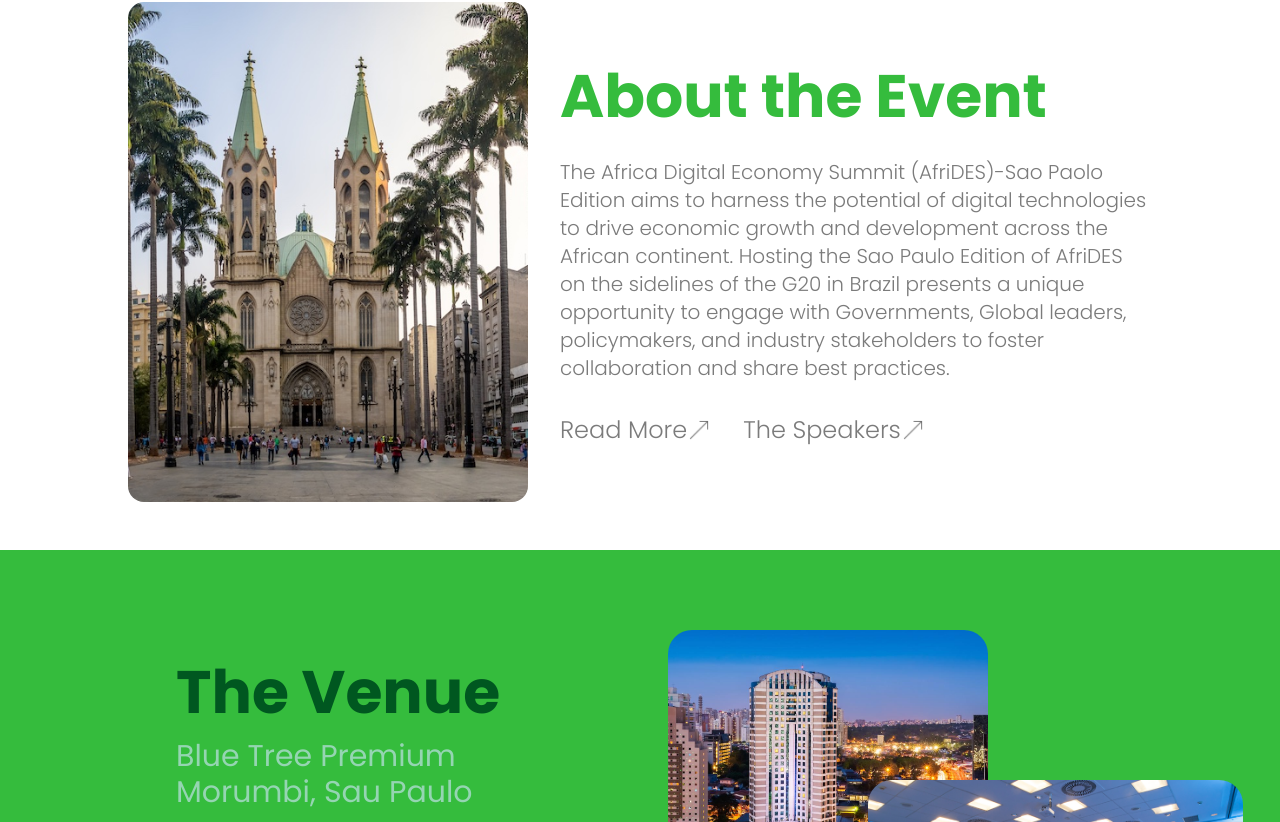
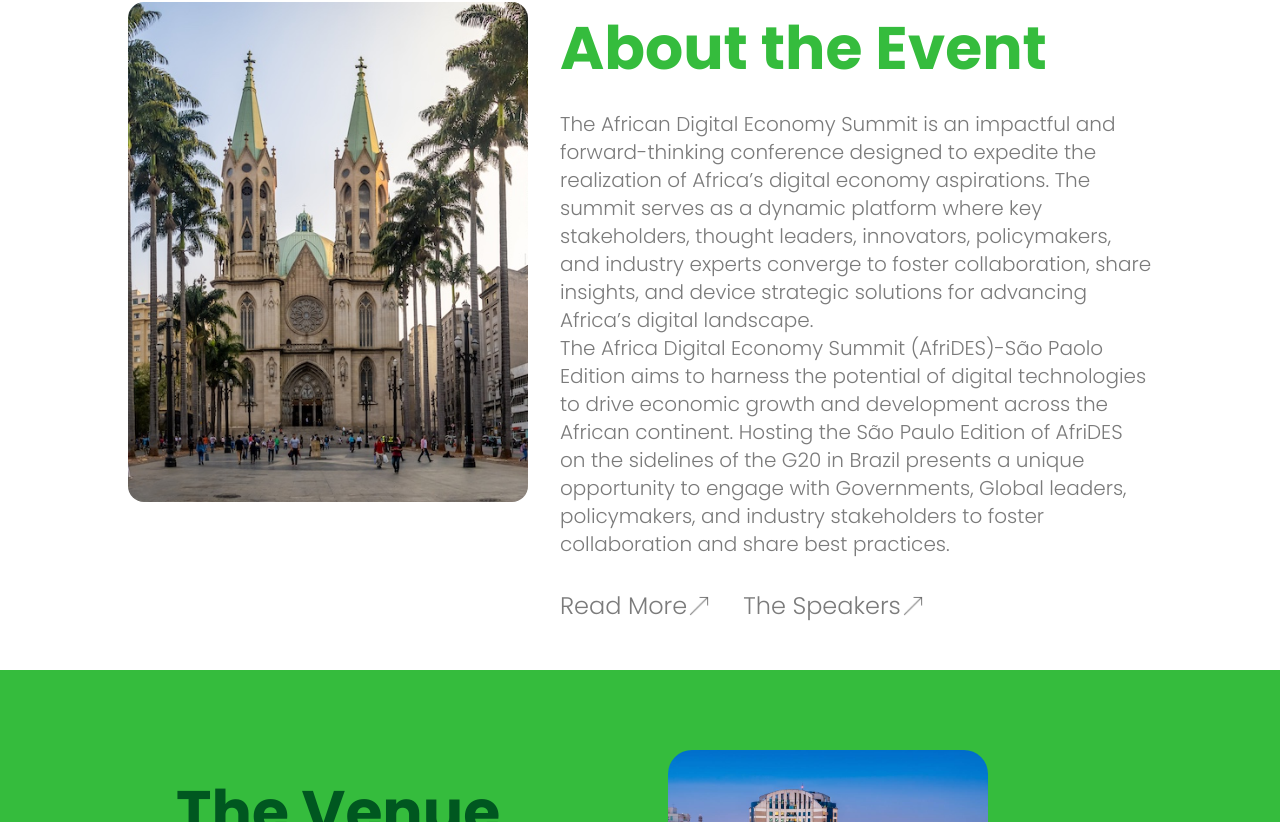
Before and after one commit to psmaan/afrides, a React (Create React App) app: page / in a window 1280 px wide. Shown: the part 958-1780 px from the top of the page. Built offline with nearby package versions, Linux system fonts and the light colour scheme.

Commit message:
final deploy update

```diff
--- a/src/components/About.js
+++ b/src/components/About.js
@@ -40,10 +40,12 @@
                 <div className='h-[300px] lg:h-[500px] min-w-full lg:min-w-[400px] rounded-2xl overflow-hidden about-image bg-gray-200'>
                     <img src={aboutimg} alt="About" className='object-cover w-full h-full' />
                 </div>
-                <div className='lg:ml-8 lg:pt-4 xl:pt-12'>
-                    <h1 className='text-4xl lg:text-4xl xl:text-6xl font-bold text-[#35bc3d] mt-4'>About the Event</h1>
+                <div className='lg:ml-8 lg:pt-4 xl:pt-4'>
+                    <h1 className='text-4xl lg:text-4xl xl:text-6xl font-bold text-[#35bc3d]'>About the Event</h1>
                     <h2 className='text-lg lg:text-lg xl:text-xl font-light text-[#7b7b7b] mt-8'>
-                        The Africa Digital Economy Summit (AfriDES)-Sao Paolo Edition aims to harness the potential of digital technologies to drive economic growth and development across the African continent. Hosting the Sao Paulo Edition of AfriDES on the sidelines of the G20 in Brazil presents a unique opportunity to engage with Governments, Global leaders, policymakers, and industry stakeholders to foster collaboration and share best practices.
+                        The African Digital Economy Summit is an impactful and forward-thinking conference designed to expedite the realization of Africa’s digital economy aspirations. The summit serves as a dynamic platform where key stakeholders, thought leaders, innovators, policymakers, and industry experts converge to foster collaboration, share insights, and device strategic solutions for advancing Africa’s digital landscape.
+                        <br></br>
+                        The Africa Digital Economy Summit (AfriDES)-São Paolo Edition aims to harness the potential of digital technologies to drive economic growth and development across the African continent. Hosting the São Paulo Edition of AfriDES on the sidelines of the G20 in Brazil presents a unique opportunity to engage with Governments, Global leaders, policymakers, and industry stakeholders to foster collaboration and share best practices.
                     </h2>
                     <div className='flex mt-8'>
                         <h1 className='mr-8 text-lg lg:text-2xl flex items-center font-light hover:border-b-2 text-[#7b7b7b] hover:scale-110 origin-left duration-200 cursor-pointer'>Read More<img className='h-6' src={linkarrow}></img></h1>
@@ -54,7 +56,7 @@
             <div className='w-full flex md:flex-row flex-col bg-[#35bc3d] mt-12 p-4 sm:p-8 sm:px-12'>
                 <div className='w-full md:w-1/3 lg:w-1/2 ml-0 lg:ml-12 md:h-[450px] flex flex-col items-start md:py-20 xl:p-20'>
                     <h1 className='text-[#005720] font-bold text-4xl lg:text-6xl'>The Venue</h1>
-                    <h2 className=' text-xl lg:text-3xl font-normal text-[#95d5b2] mt-4'>Blue Tree Premium Morumbi, Sau Paulo</h2>
+                    <h2 className=' text-xl lg:text-3xl font-normal text-[#95d5b2] mt-4'>Blue Tree Premium Morumbi, Sãu Paulo</h2>
                     <a className='text-white mt-2 text-2xl font-light underline underline-offset-4 hover:scale-110 duration-150 origin-left' href='https://www.bluetree.com.br/hotel/blue-tree-premium-morumbi' target='blank'>Hotel Website</a>
                     <a className='mt-8' href='#maps'>
                         <button className=' w/60 lg:w-80 p-2 px-4 bg-[#35bc3d] text-white font-semibold border-2 border-white hover:bg-transparent hover:text-[#005720] hover:border-[#005720] duration-300 mt-auto'>Get Directions</button>
--- a/src/components/Venue.js
+++ b/src/components/Venue.js
@@ -12,7 +12,7 @@
         <div className='w-full flex p-8'>
             <div className='flex flex-col md:w-80 lg:w-[400px]'>
                 <h1 className='text-4xl md:text-2xl lg:text-4xl xl:text-6xl text-[#35bc3d] font-bold'>The Venue</h1>
-                <h3 className='sm:text-xl md:text-lg lg:text-xl text-[#005720] font-light'>Blue Tree Premium Morumbi, Sao Paulo</h3>
+                <h3 className='sm:text-xl md:text-lg lg:text-xl text-[#005720] font-light'>Blue Tree Premium Morumbi, São Paulo</h3>
                 <img className='w-80 md:h-48 my-4' src={bluestar2}></img>
                 <button className='w-80 p-2 px-4 bg-[#35bc3d] text-white font-semibold border-2 border-white hover:bg-transparent hover:text-[#35bd3d] hover:border-[#35bc3d] duration-150'>Get Directions</button>
                 <iframe src="https://www.google.com/maps/embed?pb=!1m14!1m8!1m3!1d233972.64169892637!2d-46.6964164!3d-23.610697!3m2!1i1024!2i768!4f13.1!3m3!1m2!1s0x94ce50cd22bb0037%3A0x7e2bccf5fcedbd95!2sHilton%20Sao%20Paulo%20Morumbi!5e0!3m2!1sen!2sus!4v1721398277937!5m2!1sen!2sus" width="800" height="600" allowfullscreen="" loading="lazy" referrerpolicy="no-referrer-when-downgrade" className='md:w-[360px] md:h-[320px] md:hidden m-auto my-4'></iframe>
```
